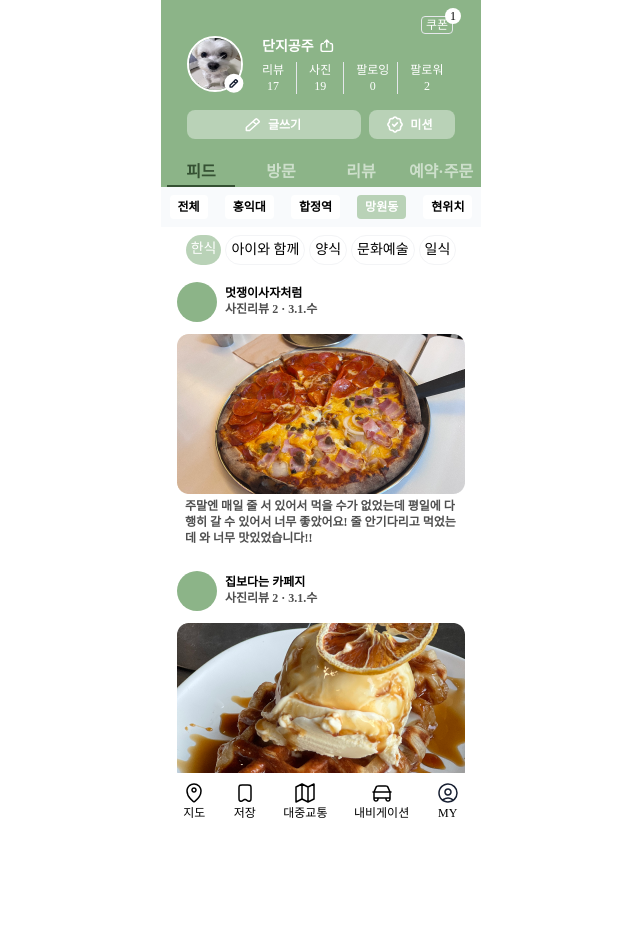
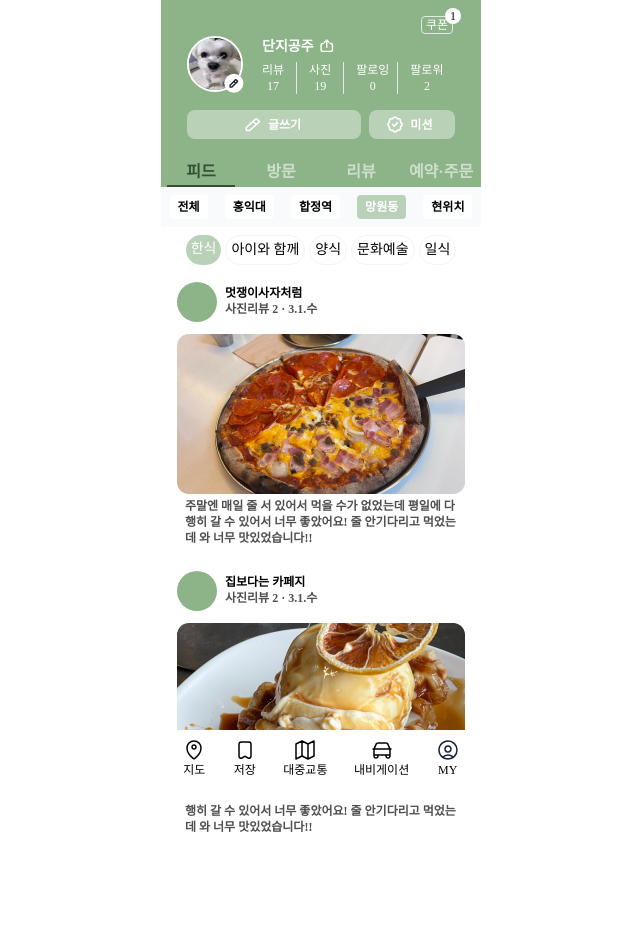
Before and after one commit to itzwe/JS-15GJO, a plain HTML site: page client/pages/feedPage.html in a window 1280 px wide. Shown: the whole page, without its empty margins (319-959 px from the left). Before the commit the page ends 913 px from the top, so only its background shows below. Drawn offline with nearby package versions, Linux system fonts and the light colour scheme; files that its build step writes are made by us from their sources.

Commit message:
refactor: html 코드 리팩토링

```diff
--- a/client/pages/feedPage.html
+++ b/client/pages/feedPage.html
@@ -7,7 +7,7 @@
     <link rel="stylesheet" href="../css/main.css" />
   </head>
   <body class="mx-auto h-screen max-w-xs font-pretendard leading-relaxed">
-    <div class="flex items-center justify-center">
+    <div class="flex flex-col relative h-screen pb-[70px]">
       <div>
         <header class="relative w-80 bg-lionPrimary px-[22px] pb-4 pt-9">
           <h1 class="hidden">사용자 프로필</h1>
@@ -121,7 +121,7 @@
             </p>
           </section>
 
-          <section class="mt-3 px-4 py-2 text-xs font-semibold leading-4">
+          <section class="mt-3 px-4 py-2 text-xs font-semibold leading-4 pb-[100px]">
             <div
               class="float-left mb-3 mr-2 mt-[-3px] h-10 w-10 rounded-full bg-lionPrimary p-2 pt-2 text-center text-white"
             ></div>
@@ -137,32 +137,27 @@
             </p>
           </section>
         </main>
-        <nav class="relative h-[70px] -translate-y-full bg-white p-2 text-xs">
+        <nav class="fixed bottom-0 w-full max-w-xs h-[70px] bg-white p-2 text-xs">
           <ul class="flex items-center justify-around">
             <li>
               <a class="flex flex-col items-center justify-center" href=""
-                ><img src="../assets/icon/icon-map.svg" alt="지도" />지도</a
-              >
+                ><img src="../assets/icon/icon-map.svg" alt="지도" />지도</a>
             </li>
             <li>
               <a class="flex flex-col items-center justify-center" href=""
-                ><img src="../assets/icon/icon-save.svg" alt="저장" />저장</a
-              >
+                ><img src="../assets/icon/icon-save.svg" alt="저장" />저장</a>
             </li>
             <li class="flex flex-col items-center">
               <a class="flex flex-col items-center justify-center" href=""
-                ><img src="../assets/icon/icon-transport.svg" alt="대중교통" />대중교통</a
-              >
+                ><img src="../assets/icon/icon-transport.svg" alt="대중교통" />대중교통</a>
             </li>
             <li class="flex flex-col items-center">
               <a class="flex flex-col items-center justify-center" href=""
-                ><img src="../assets/icon/icon-car.svg" alt="내비게이션" />내비게이션</a
-              >
+                ><img src="../assets/icon/icon-car.svg" alt="내비게이션" />내비게이션</a>
             </li>
             <li>
               <a class="flex flex-col items-center justify-center" href=""
-                ><img src="../assets/icon/icon-my.svg" alt="마이페이지" />MY</a
-              >
+                ><img src="../assets/icon/icon-my.svg" alt="마이페이지" />MY</a>
             </li>
           </ul>
         </nav>
```
